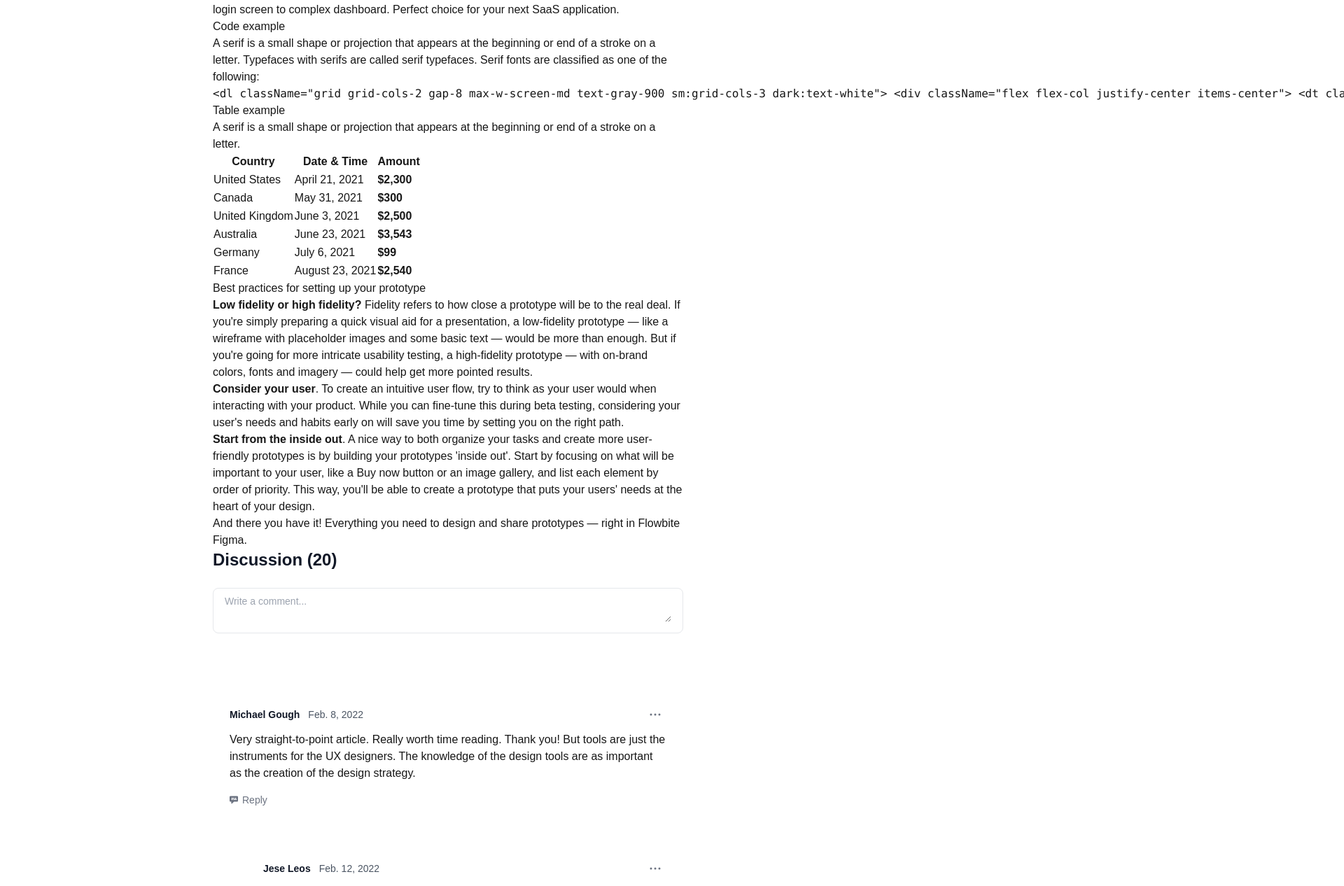
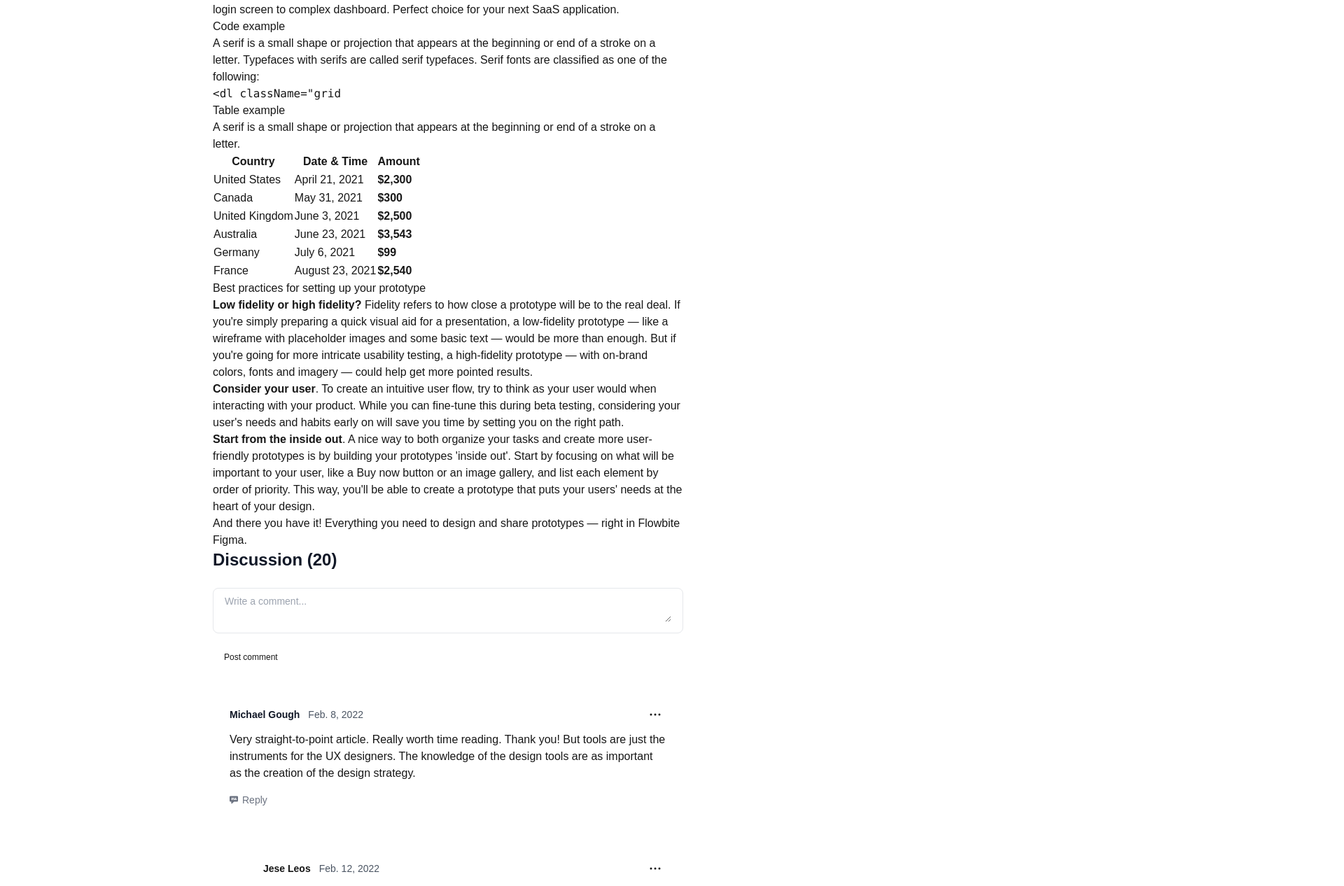
Before and after one commit to sixtycode/profilr, a Next.js app: page /news/example in a window 1280 px wide. Shown: the part 1822-3088 px from the top of the page at 70% size, 1920 px wide, since content can reach past the window. Built offline with nearby package versions, Linux system fonts and the light colour scheme.

Commit message:
style: accesibilities improvement

```diff
--- a/src/app/news/example/page.tsx
+++ b/src/app/news/example/page.tsx
@@ -9,7 +9,7 @@ export const metadata: Metadata = {
 export default function Example() {
   return (
     <>
-      <main className="pt-8 pb-16 lg:pb-24 bg-white dark:bg-gray-900 antialiased">
+      <main className="pt-8 pb-16 lg:pb-24 antialiased">
         <div className="flex justify-between px-4 mx-auto max-w-screen-xl ">
           <div className="mx-auto w-full max-w-2xl format format-sm sm:format-base lg:format-lg format-blue dark:format-invert">
             <Link
@@ -182,25 +182,7 @@ export default function Example() {
               the following:
             </p>
             <pre>
-              <code className="language-html">
-                &lt;dl className=&quot;grid grid-cols-2 gap-8 max-w-screen-md
-                text-gray-900 sm:grid-cols-3 dark:text-white&quot;&gt; &lt;div
-                className=&quot;flex flex-col justify-center items-center&quot;&gt; &lt;dt
-                className=&quot;mb-2 text-3xl font-extrabold&quot;&gt;73M+&lt;/dt&gt;
-                &lt;dd className=&quot;text-lg font-normal text-gray-500
-                dark:text-gray-400&quot;&gt;developers&lt;/dd&gt; &lt;/div&gt;
-                &lt;div className=&quot;flex flex-col justify-center
-                items-center&quot;&gt; &lt;dt className=&quot;mb-2 text-3xl
-                font-extrabold&quot;&gt;1B+&lt;/dt&gt; &lt;dd className=&quot;text-lg
-                font-normal text-gray-500
-                dark:text-gray-400&quot;&gt;contributors&lt;/dd&gt; &lt;/div&gt;
-                &lt;div className=&quot;flex flex-col justify-center
-                items-center&quot;&gt; &lt;dt className=&quot;mb-2 text-3xl
-                font-extrabold&quot;&gt;4M+&lt;/dt&gt; &lt;dd className=&quot;text-lg
-                font-normal text-gray-500
-                dark:text-gray-400&quot;&gt;organizations&lt;/dd&gt; &lt;/div&gt;
-                &lt;/dl&gt;
-              </code>
+              <code className="language-html">&lt;dl className=&quot;grid</code>
             </pre>
             <h4>Table example</h4>
             <p>
@@ -298,23 +280,23 @@ export default function Example() {
               </h2>
             </div>
             <form className="mb-6">
-              <div className="py-2 px-4 mb-4 bg-white rounded-lg rounded-t-lg border border-gray-200 dark:bg-gray-800 dark:border-gray-700">
+              <div className="py-2 px-4 mb-4 rounded-lg rounded-t-lg border border-gray-200 dark:border-gray-700">
                 <label className="sr-only">Your comment</label>
                 <textarea
                   id="comment"
-                  className="px-0 w-full text-sm text-gray-900 border-0 focus:ring-0 dark:text-white dark:placeholder-gray-400 dark:bg-gray-800"
+                  className="px-0 w-full text-sm border-0 focus:ring-0 dark:placeholder-gray-400"
                   placeholder="Write a comment..."
                   required
                 ></textarea>
               </div>
               <button
                 type="submit"
-                className="inline-flex items-center py-2.5 px-4 text-xs font-medium text-center text-white bg-primary-700 rounded-lg focus:ring-4 focus:ring-primary-200 dark:focus:ring-primary-900 hover:bg-primary-800"
+                className="inline-flex items-center py-2.5 px-4 text-xs font-medium text-center rounded-lg focus:ring-4 focus:ring-primary-200 dark:focus:ring-primary-900"
               >
                 Post comment
               </button>
             </form>
-            <article className="p-6 mb-6 text-base bg-white rounded-lg dark:bg-gray-900">
+            <article className="p-6 mb-6 text-base">
               <footer className="flex justify-between items-center mb-2">
                 <div className="flex items-center">
                   <p className="inline-flex items-center mr-3 font-semibold text-sm text-gray-900 dark:text-white">
@@ -327,7 +309,7 @@ export default function Example() {
                 <button
                   id="dropdownComment1Button"
                   data-dropdown-toggle="dropdownComment1"
-                  className="inline-flex items-center p-2 text-sm font-medium text-center text-gray-500 bg-white rounded-lg hover:bg-gray-100 focus:ring-4 focus:outline-none focus:ring-gray-50 dark:text-gray-400 dark:bg-gray-900 dark:hover:bg-gray-700 dark:focus:ring-gray-600"
+                  className="inline-flex items-center p-2 text-sm font-medium text-center  rounded-lg focus:ring-4 focus:outline-none focus:ring-gray-50 dark:focus:ring-gray-600"
                   type="button"
                 >
                   <svg
@@ -343,26 +325,20 @@ export default function Example() {
                 </button>
                 <div
                   id="dropdownComment1"
-                  className="hidden z-10 w-36 bg-white rounded divide-y divide-gray-100 shadow dark:bg-gray-700 dark:divide-gray-600"
+                  className="hidden z-10 w-36 rounded divide-y divide-gray-100 shadow dark:divide-gray-600"
                 >
                   <ul
                     className="py-1 text-sm text-gray-700 dark:text-gray-200"
                     aria-labelledby="dropdownMenuIconHorizontalButton"
                   >
                     <li>
-                      <p className="block py-2 px-4 hover:bg-gray-100 dark:hover:bg-gray-600 dark:hover:text-white">
-                        Edit
-                      </p>
+                      <p className="block py-2 px-4">Edit</p>
                     </li>
                     <li>
-                      <p className="block py-2 px-4 hover:bg-gray-100 dark:hover:bg-gray-600 dark:hover:text-white">
-                        Remove
-                      </p>
+                      <p className="block py-2 px-4">Remove</p>
                     </li>
                     <li>
-                      <p className="block py-2 px-4 hover:bg-gray-100 dark:hover:bg-gray-600 dark:hover:text-white">
-                        Report
-                      </p>
+                      <p className="block py-2 px-4">Report</p>
                     </li>
                   </ul>
                 </div>
@@ -391,10 +367,10 @@ export default function Example() {
                 </button>
               </div>
             </article>
-            <article className="p-6 mb-6 ml-6 lg:ml-12 text-base bg-white rounded-lg dark:bg-gray-900">
+            <article className="p-6 mb-6 ml-6 lg:ml-12 text-base">
               <footer className="flex justify-between items-center mb-2">
                 <div className="flex items-center">
-                  <p className="inline-flex items-center mr-3 font-semibold text-sm text-gray-900 dark:text-white">
+                  <p className="inline-flex items-center mr-3 font-semibold text-sm">
                     Jese Leos
                   </p>
                   <p className="text-sm text-gray-600 dark:text-gray-400">
@@ -404,7 +380,7 @@ export default function Example() {
                 <button
                   id="dropdownComment2Button"
                   data-dropdown-toggle="dropdownComment2"
-                  className="inline-flex items-center p-2 text-sm font-medium text-center text-gray-500 bg-white rounded-lg hover:bg-gray-100 focus:ring-4 focus:outline-none focus:ring-gray-50 dark:text-gray-400 dark:bg-gray-900 dark:hover:bg-gray-700 dark:focus:ring-gray-600"
+                  className="inline-flex items-center p-2 text-sm font-medium text-center rounded-lg focus:ring-4 focus:outline-none focus:ring-gray-50 dark:focus:ring-gray-600"
                   type="button"
                 >
                   <svg
@@ -420,26 +396,20 @@ export default function Example() {
                 </button>
                 <div
                   id="dropdownComment2"
-                  className="hidden z-10 w-36 bg-white rounded divide-y divide-gray-100 shadow dark:bg-gray-700 dark:divide-gray-600"
+                  className="hidden z-10 w-36 rounded divide-y divide-gray-100 shadow dark:divide-gray-600"
                 >
                   <ul
                     className="py-1 text-sm text-gray-700 dark:text-gray-200"
                     aria-labelledby="dropdownMenuIconHorizontalButton"
                   >
                     <li>
-                      <p className="block py-2 px-4 hover:bg-gray-100 dark:hover:bg-gray-600 dark:hover:text-white">
-                        Edit
-                      </p>
+                      <p className="block py-2 px-4">Edit</p>
                     </li>
                     <li>
-                      <p className="block py-2 px-4 hover:bg-gray-100 dark:hover:bg-gray-600 dark:hover:text-white">
-                        Remove
-                      </p>
+                      <p className="block py-2 px-4">Remove</p>
                     </li>
                     <li>
-                      <p className="block py-2 px-4 hover:bg-gray-100 dark:hover:bg-gray-600 dark:hover:text-white">
-                        Report
-                      </p>
+                      <p className="block py-2 px-4">Report</p>
                     </li>
                   </ul>
                 </div>
@@ -463,7 +433,7 @@ export default function Example() {
                 </button>
               </div>
             </article>
-            <article className="p-6 mb-6 text-base bg-white border-t border-gray-200 dark:border-gray-700 dark:bg-gray-900">
+            <article className="p-6 mb-6 text-base border-t border-gray-200 dark:border-gray-700 ">
               <footer className="flex justify-between items-center mb-2">
                 <div className="flex items-center">
                   <p className="inline-flex items-center mr-3 font-semibold text-sm text-gray-900 dark:text-white">
@@ -476,7 +446,7 @@ export default function Example() {
                 <button
                   id="dropdownComment3Button"
                   data-dropdown-toggle="dropdownComment3"
-                  className="inline-flex items-center p-2 text-sm font-medium text-center text-gray-500 bg-white rounded-lg hover:bg-gray-100 focus:ring-4 focus:outline-none focus:ring-gray-50 dark:text-gray-400 dark:bg-gray-900 dark:hover:bg-gray-700 dark:focus:ring-gray-600"
+                  className="inline-flex items-center p-2 text-sm font-medium text-center text-gray-500  rounded-lg  focus:ring-4 focus:outline-none focus:ring-gray-50 dark:text-gray-400  dark:hover:bg-gray-700 dark:focus:ring-gray-600"
                   type="button"
                 >
                   <svg
@@ -492,26 +462,20 @@ export default function Example() {
                 </button>
                 <div
                   id="dropdownComment3"
-                  className="hidden z-10 w-36 bg-white rounded divide-y divide-gray-100 shadow dark:bg-gray-700 dark:divide-gray-600"
+                  className="hidden z-10 w-36  rounded divide-y divide-gray-100 shadow  dark:divide-gray-600"
                 >
                   <ul
                     className="py-1 text-sm text-gray-700 dark:text-gray-200"
                     aria-labelledby="dropdownMenuIconHorizontalButton"
                   >
                     <li>
-                      <p className="block py-2 px-4 hover:bg-gray-100 dark:hover:bg-gray-600 dark:hover:text-white">
-                        Edit
-                      </p>
+                      <p className="block py-2 px-4">Edit</p>
                     </li>
                     <li>
-                      <p className="block py-2 px-4 hover:bg-gray-100 dark:hover:bg-gray-600 dark:hover:text-white">
-                        Remove
-                      </p>
+                      <p className="block py-2 px-4">Remove</p>
                     </li>
                     <li>
-                      <p className="block py-2 px-4 hover:bg-gray-100 dark:hover:bg-gray-600 dark:hover:text-white">
-                        Report
-                      </p>
+                      <p className="block py-2 px-4">Report</p>
                     </li>
                   </ul>
                 </div>
@@ -539,7 +503,7 @@ export default function Example() {
                 </button>
               </div>
             </article>
-            <article className="p-6 text-base bg-white border-t border-gray-200 dark:border-gray-700 dark:bg-gray-900">
+            <article className="p-6 text-base  border-t border-gray-200 dark:border-gray-700 ">
               <footer className="flex justify-between items-center mb-2">
                 <div className="flex items-center">
                   <p className="inline-flex items-center mr-3 font-semibold text-sm text-gray-900 dark:text-white">
@@ -552,7 +516,7 @@ export default function Example() {
                 <button
                   id="dropdownComment4Button"
                   data-dropdown-toggle="dropdownComment4"
-                  className="inline-flex items-center p-2 text-sm font-medium text-center text-gray-500 bg-white rounded-lg hover:bg-gray-100 focus:ring-4 focus:outline-none focus:ring-gray-50 dark:text-gray-400 dark:bg-gray-900 dark:hover:bg-gray-700 dark:focus:ring-gray-600"
+                  className="inline-flex items-center p-2 text-sm font-medium text-center text-gray-500  rounded-lg  focus:ring-4 focus:outline-none focus:ring-gray-50 dark:text-gray-400  dark:hover:bg-gray-700 dark:focus:ring-gray-600"
                   type="button"
                 >
                   <svg
@@ -567,26 +531,20 @@ export default function Example() {
                 </button>
                 <div
                   id="dropdownComment4"
-                  className="hidden z-10 w-36 bg-white rounded divide-y divide-gray-100 shadow dark:bg-gray-700 dark:divide-gray-600"
+                  className="hidden z-10 w-36  rounded divide-y divide-gray-100 shadow  dark:divide-gray-600"
                 >
                   <ul
                     className="py-1 text-sm text-gray-700 dark:text-gray-200"
                     aria-labelledby="dropdownMenuIconHorizontalButton"
                   >
                     <li>
-                      <p className="block py-2 px-4 hover:bg-gray-100 dark:hover:bg-gray-600 dark:hover:text-white">
-                        Edit
-                      </p>
+                      <p className="block py-2 px-4   ">Edit</p>
                     </li>
                     <li>
-                      <p className="block py-2 px-4 hover:bg-gray-100 dark:hover:bg-gray-600 dark:hover:text-white">
-                        Remove
-                      </p>
+                      <p className="block py-2 px-4   ">Remove</p>
                     </li>
                     <li>
-                      <p className="block py-2 px-4 hover:bg-gray-100 dark:hover:bg-gray-600 dark:hover:text-white">
-                        Report
-                      </p>
+                      <p className="block py-2 px-4   ">Report</p>
                     </li>
                   </ul>
                 </div>
```
